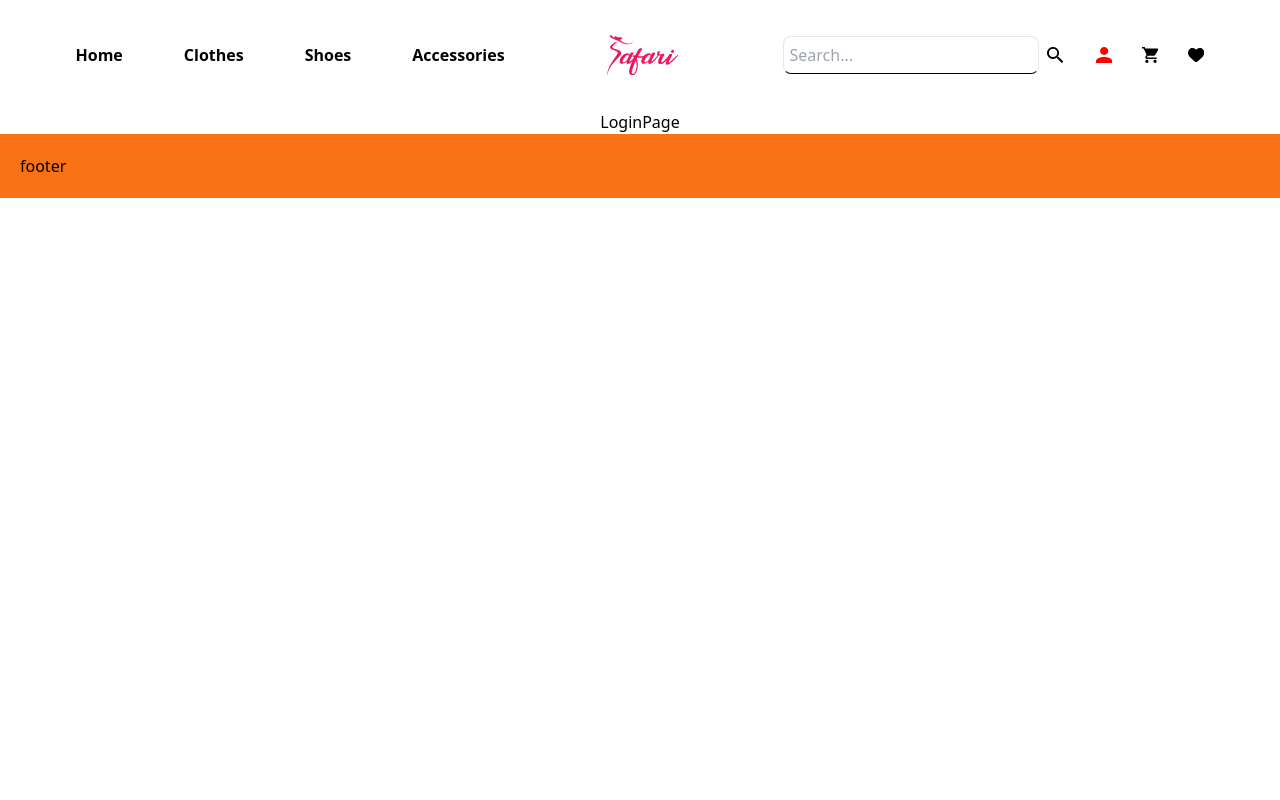
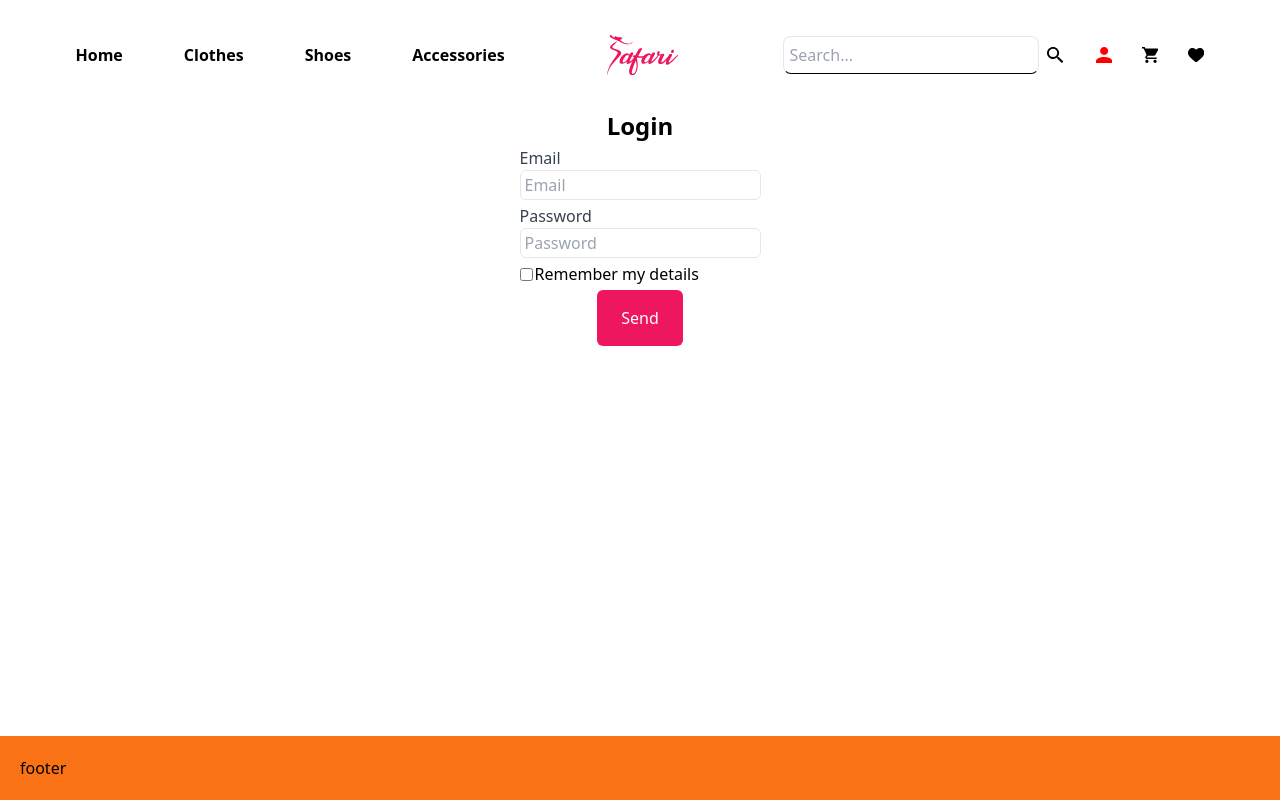
Before and after one commit to HikmatullohAbdullayev/react-dashboard-imtihon, a Next.js app: page /login in a window 1280 px wide. Built offline with nearby package versions, Linux system fonts and the light colour scheme.

Commit message:
login, shop favorite logikasi bo'ldi

```diff
--- a/src/app/layout.js
+++ b/src/app/layout.js
@@ -15,7 +15,7 @@ export default function RootLayout({ children }) {
   return (
     <html lang="en">
 
-      <body className= " flex flex-col justify-between ">
+      <body className= " flex flex-col justify-between h-screen ">
         <div className="box">
         <Header/>
         <main className="w-full  text-center align-middle ">
--- a/src/app/like/page.jsx
+++ b/src/app/like/page.jsx
@@ -1,10 +1,35 @@
+"use client"
+
 import React from 'react';
 import { global } from 'styled-jsx/css';
+import  { useEffect, useState } from "react";
 
 function Like(props) {
+
+
+
+
+const [favorite, setFavorite] = useState([]);
+
+  useEffect(() => {
+    const chekfavorite = localStorage.getItem("favorite");
+    const parsedFavorite = chekfavorite ? JSON.parse(chekfavorite) : [];
+
+    setFavorite([...parsedFavorite]);
+
+    console.log(parsedFavorite);
+  }, []);
+
     return (
         <div>
             like
+            <div>
+                {favorite.map((item) =>(
+                    <div key={item.id}>
+                            <h2>{item.name}</h2>
+                    </div>
+                ))}
+            </div>
         </div>
     );
 }
--- a/src/app/login/page.jsx
+++ b/src/app/login/page.jsx
@@ -1,11 +1,82 @@
+"use client"
 import React from 'react';
+import {useRef} from "react"
+import axios from 'axios';
+import  { useEffect, useState } from "react";
 
 function LoginPage(props) {
+    const emailRef = useRef(null)
+    const [token,setToken] = useState(null)
+
+
+    const handleSubmit = (e)  =>{
+        e.preventDefault();
+        axios.post('https://reqres.in/api/login', {
+            "email": "eve.holt@reqres.in",
+            "password": "cityslicka"
+        })
+          .then(function (response) {
+            setToken(response.data.token)
+            localStorage.setItem("token" , token)
+            console.log(token);
+          })
+          .catch(function (error) {
+            console.log(error);
+          });
+        }
     return (
-        <div>
-            LoginPage
-        </div>
+        <section className="flex flex-col justify-between   items-center container px-20 mx-auto max-w-[1338px]  pb-[129px] ">
+        <h2 className="text-2xl font-bold mb-4">Login</h2>
+        <form className="max-w-[400px] mx-auto" onSubmit={handleSubmit} >
+          <div className="mb-4">
+            <label className="block text-left text-gray-700" htmlFor="email">
+              Email
+            </label>
+            <input
+            ref={emailRef}
+              className="w-full px-4 py-2 border rounded-md focus:outline-none focus:border-primary"
+              type="email"
+              name="email"
+              placeholder="Email"
+              id="email"
+              required
+            />
+          </div>
+          <div className="mb-4">
+            <label className="block text-left text-gray-700" htmlFor="password">
+              Password
+            </label>
+            <input
+              className="w-full px-4 py-2 border rounded-md focus:outline-none focus:border-primary"
+              type="password"
+              name="password"
+              id="password"
+              placeholder="Password"
+              required
+            />
+          </div>
+          <div className="flex items-center mb-4">
+            <input
+              className="mr-2 leading-tight"
+              type="checkbox"
+              name="chek"
+              id="chek"
+            />
+            <label className="" htmlFor="chek">
+              Remember my details
+            </label>
+          </div>
+          <button
+
+            className="bg-primary text-white py-16 px-24 rounded-md  focus:outline-none focus:shadow-outline-blue active:bg-primary"
+            type="submit"
+          >
+            Send
+          </button>
+        </form>
+      </section>
+
     );
 }
 
-export default LoginPage;
+export default LoginPage
--- a/src/app/shop/page.jsx
+++ b/src/app/shop/page.jsx
@@ -1,20 +1,52 @@
 "use client"
+
 import React from 'react';
+import { global } from 'styled-jsx/css';
+import  { useEffect, useState } from "react";
 import { useRouter } from "next/navigation";
 
 
 function Shop(props) {
+    const router = useRouter()
 
-const router = useRouter()
-console.log(router);
+    const [token, setToken] = useState(null)
 
-if (1===1) {
-    router.push("/login")
-}
+   useEffect(()=>{
+    const chekToken = localStorage.getItem("token")
+    setToken(chekToken)
+     console.log(token);
+
+     if (!token) {
+        router.push("/login")
+    }
+   },[])
+
+
+
+
+
+const [cart, setCart] = useState([]);
+
+  useEffect(() => {
+
+    const chekCart = localStorage.getItem("Cart");
+    const parsedCart = chekCart ? JSON.parse(chekCart) : [];
+
+    setCart([...parsedCart]);
+
+    console.log(parsedCart);
+  }, []);
     return (
         <div>
-            shop
+        Cart
+        <div>
+            {cart.map((item) =>(
+                <div key={item.id}>
+                        <h2>{item.name}</h2>
+                </div>
+            ))}
         </div>
+    </div>
     );
 }
 
--- a/src/components/ProductAll.jsx
+++ b/src/components/ProductAll.jsx
@@ -18,9 +18,10 @@ function ProductAll({url}) {
   const [page, setPage] = useState(1);
   const [category, setCategory] = useState({})
   const [filterData, setFilterData] = useState([])
-
+  const [token, setToken] = useState(null)
 
   const [allProduct, setAllProduct] = useState([])
+  const [allProduct2, setAllProduct2] = useState([])
 
   // .some((product) => product.id === item.id)
 
@@ -28,8 +29,11 @@ function ProductAll({url}) {
 
 
 
+  useEffect(() => {
+    const chekToken = localStorage.getItem("token")
+    setToken(chekToken)
+     console.log(token);
 
-  useEffect(() => {
     const fetchData = async () => {
       try {
         let response;
@@ -65,7 +69,7 @@ function ProductAll({url}) {
     try {
       const tekshirish = allProduct.some((product) => product.id === item.id);
 
-     if (1===2) {
+     if (token) {
       if (!tekshirish) {
         setAllProduct([...allProduct, item]);
         localStorage.setItem("favorite", JSON.stringify([...allProduct, item]));
@@ -91,15 +95,15 @@ const [allProduct2, setAllProduct2] = useState([])
 
 const bosildiCart = (item) => {
   try {
-    const tekshirish = allProduct.some((product) => product.id === item.id);
+    const tekshirish = allProduct2.some((product) => product.id === item.id);
 
-   if (1===2) {
+   if (token) {
     if (!tekshirish) {
-      setAllProduct([...allProduct, item]);
-      localStorage.setItem("favorite", JSON.stringify([...allProduct, item]));
-      toast.success("Muvafaqiyatli qo'shildi Favorite bo'limiga");
+      setAllProduct([...allProduct2, item]);
+      localStorage.setItem("Cart", JSON.stringify([...allProduct2, item]));
+      toast.success("Muvafaqiyatli qo'shildi Cart bo'limiga");
     } else {
-      toast.error("Bu mahsulotdan bor Favorite bo'limida");
+      toast.error("Bu mahsulotdan bor Cart bo'limida");
     }
 
    } else {
```
